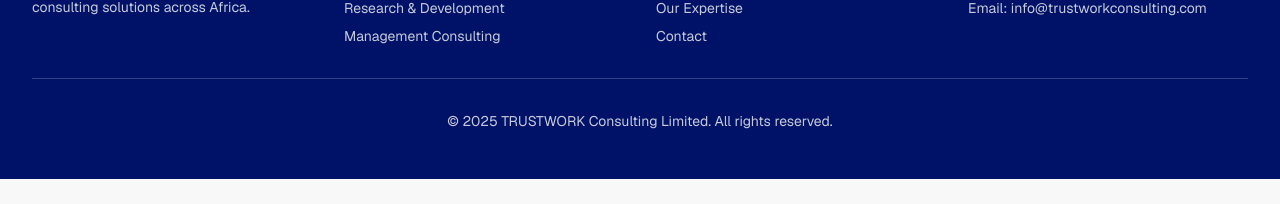
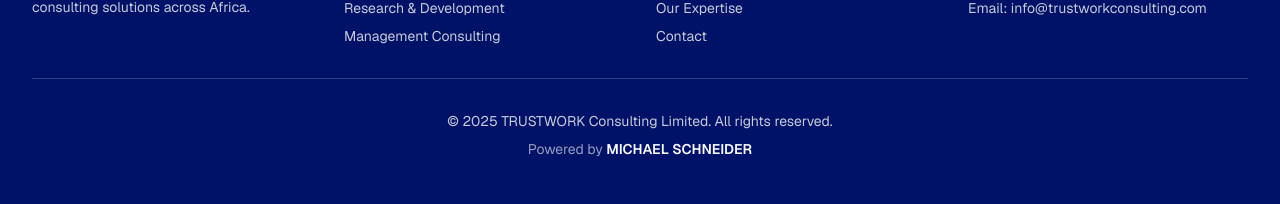
Before and after one commit to SneiGee/trustwork-website, a Next.js app: page / in a window 1280 px wide. Shown: the part 3512-3716 px from the top of the page. Before the commit the page ends 3691 px from the top, so only its background shows below. Built offline with nearby package versions, Linux system fonts and the light colour scheme.

Commit message:
Add spacing to footer copyright and powered by sections

```diff
--- a/components/footer.tsx
+++ b/components/footer.tsx
@@ -85,9 +85,13 @@ export function Footer() {
           </div>
         </div>
 
-        <div className="border-t border-primary-foreground/20 pt-8">
+        <div className="border-t border-primary-foreground/20 pt-8 space-y-2">
           <p className="text-sm text-primary-foreground/80 text-center">
             &copy; {currentYear} TRUSTWORK Consulting Limited. All rights reserved.
+          </p>
+
+          <p className="text-sm text-primary-foreground/60 text-center">
+            Powered by <span className="font-semibold text-primary-foreground uppercase">Michael Schneider</span>
           </p>
         </div>
       </div>
```
